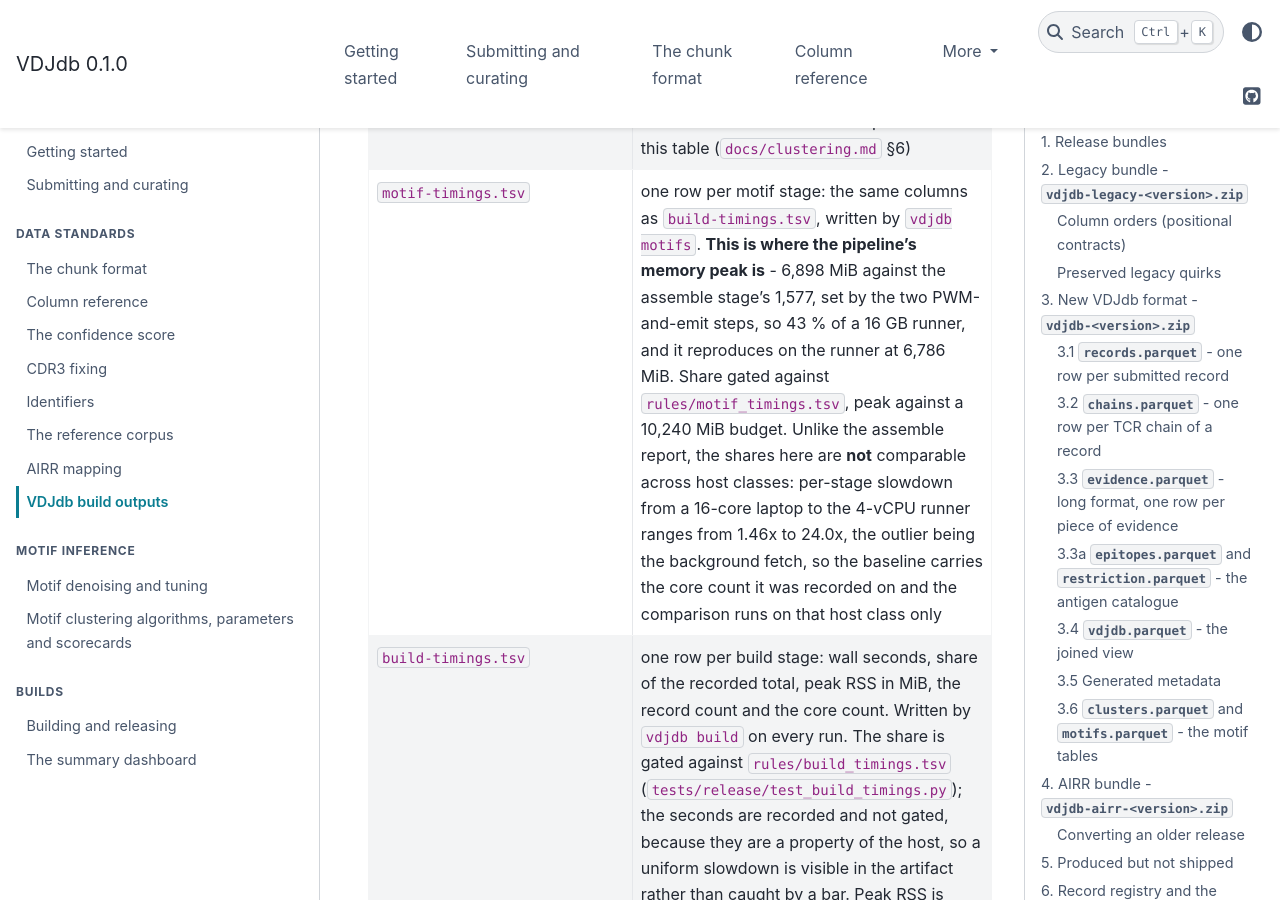
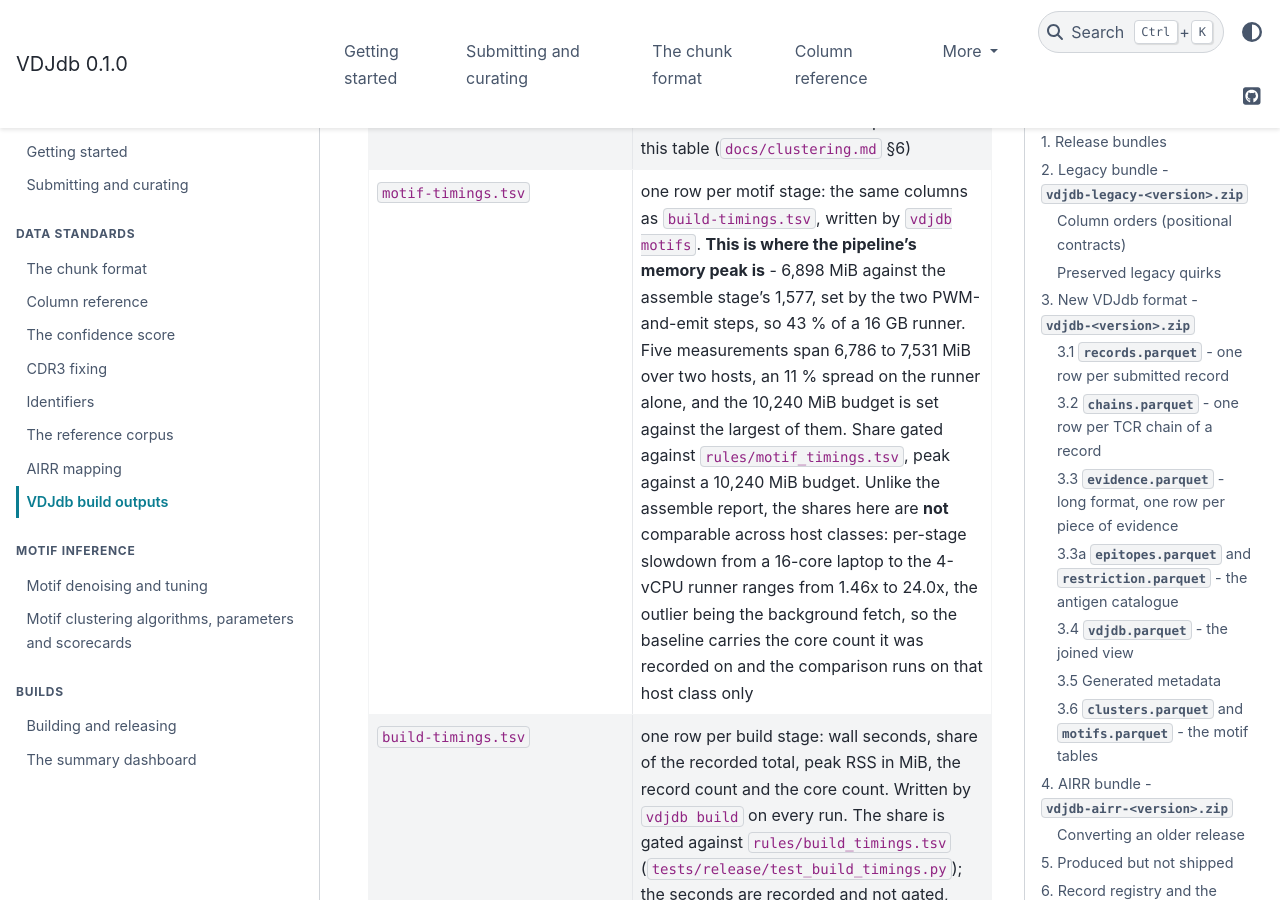
Before and after one commit to antigenomics/vdjdb-db, a Sphinx documentation site: the page built from docs/outputs.md, in a window 1280 px wide and 900 px high, scrolled down 13067 px. Built offline with Sphinx 7.4.7 and the PyData theme 0.15.4, drawn with Linux system fonts in a browser that asks for light colours.

Commit message:
The motif share baseline, recorded on the runner, with a measured band
Two dispatches of this branch (36422541166, 36424251474) give the motif stage's profile on the host
that gates it, with the background fetch timed apart from the enrichment:

| | run 36422541166 | run 36424251474 |
|---|---|---|
| stage total | 188.5 s | 272.4 s |
| background acquisition, 5 stages | 55.6 s, 29.5 % | 73.0 s, 26.8 % |
| `tcrnet.enrichment`, the computation | 60.9 s, 0.32277 | 80.8 s, 0.29646 |
| peak RSS | 7,531.3 MiB | 6,801.8 MiB |

**The band is measured and 0.10 stands.** The stage total moved 1.45x between two runs of one commit
and the largest share difference over eighteen stages is **0.0332**
(`tcremp.dbscan.HomoSapiens.TRB`), because the whole run scales together. So the seconds are noisy, the
shares are not, and 0.10 is about 3x the observed noise rather than a round number nobody checked.

**Correcting a claim from section 58 rather than repeating it.** Peak RSS is not invariant to 1.6 % as
the first laptop-runner pair suggested. Five measurements: 6,871 and 6,898 MiB on the laptop, 6,786,
6,802 and 7,531 MiB on the runner, an 11 % spread on the runner alone. The 10,240 MiB budget holds at
**1.36x headroom against the largest**, which is the figure to quote, not the 1.5x derived from the
laptop alone.

Verified: 766 passed, 2 skipped, 2 xfailed with a reference zip, the two skips being the share
comparisons standing down on a 16-core host; `ruff` and `sphinx -W` clean.

Co-Authored-By: Claude Opus 5 <noreply@anthropic.com>

```diff
--- a/docs/outputs.md
+++ b/docs/outputs.md
@@ -363,7 +363,7 @@ they ship in future is open (ROADMAP §9).
 | `records.diff.tsv` | added / amended / retired records against the previous release |
 | `diff-report.md` | the comparison against a reference release (ROADMAP §5) |
 | `motifs_per_epitope.tsv` | one row per (species, gene, method, epitope): clonotypes, clustered, retention, clusters, largest cluster, mean cluster size, singleton clusters, percolation, replicated, tp, precision, lift. 678 rows. Written by `vdjdb motifs` on every run; the pooled motif scorecard averages a strongly bimodal distribution and must not be reported without this table (`docs/clustering.md` §6) |
-| `motif-timings.tsv` | one row per motif stage: the same columns as `build-timings.tsv`, written by `vdjdb motifs`. **This is where the pipeline's memory peak is** - 6,898 MiB against the assemble stage's 1,577, set by the two PWM-and-emit steps, so 43 % of a 16 GB runner, and it reproduces on the runner at 6,786 MiB. Share gated against `rules/motif_timings.tsv`, peak against a 10,240 MiB budget. Unlike the assemble report, the shares here are **not** comparable across host classes: per-stage slowdown from a 16-core laptop to the 4-vCPU runner ranges from 1.46x to 24.0x, the outlier being the background fetch, so the baseline carries the core count it was recorded on and the comparison runs on that host class only |
+| `motif-timings.tsv` | one row per motif stage: the same columns as `build-timings.tsv`, written by `vdjdb motifs`. **This is where the pipeline's memory peak is** - 6,898 MiB against the assemble stage's 1,577, set by the two PWM-and-emit steps, so 43 % of a 16 GB runner. Five measurements span 6,786 to 7,531 MiB over two hosts, an 11 % spread on the runner alone, and the 10,240 MiB budget is set against the largest of them. Share gated against `rules/motif_timings.tsv`, peak against a 10,240 MiB budget. Unlike the assemble report, the shares here are **not** comparable across host classes: per-stage slowdown from a 16-core laptop to the 4-vCPU runner ranges from 1.46x to 24.0x, the outlier being the background fetch, so the baseline carries the core count it was recorded on and the comparison runs on that host class only |
 | `build-timings.tsv` | one row per build stage: wall seconds, share of the recorded total, peak RSS in MiB, the record count and the core count. Written by `vdjdb build` on every run. The share is gated against `rules/build_timings.tsv` (`tests/release/test_build_timings.py`); the seconds are recorded and not gated, because they are a property of the host, so a uniform slowdown is visible in the artifact rather than caught by a bar. Peak RSS is gated absolutely at 4,096 MiB for this stage, because memory is a property of the data and the code rather than of the host; measured 1,577 MiB on a laptop and 1,064 MiB on the runner, which allocates less because polars chunks to fewer threads. The share baseline is recorded on the runner and carries its core count: measured, the nine shares here agree to within 1.3 points between 4 and 16 cores, which is why a share gate works for this report. ⚠ The assemble stage is **not** the pipeline's memory peak - see `motif-timings.tsv`. `annotate.junction.add_junction_nt` is 85.6 % of the wall time (`antigenomics/vdjtools#181`) |
 | `motif-metrics.tsv` | one row per (species, gene, source, axis): twelve axes for four sources -- the last legacy release, the latest release, this build's two methods, and the partition that clusters nothing. 130 rows. Written by `vdjdb motif-metrics`, which also gates them: `current-*` against `latest` catches a code regression, every source against `rules/motif_metrics.tsv` catches a corpus one. The metrics used to live only inside test assertions, so a corpus change moved them inside the slack and nobody learned the new values |
 | `motif-metrics.md` | the same table as markdown, with each axis against its baseline and against `latest`, written into the CI step summary so the values that did **not** trip a gate are still read |
```
Also changed, not shown: 2 other files.
